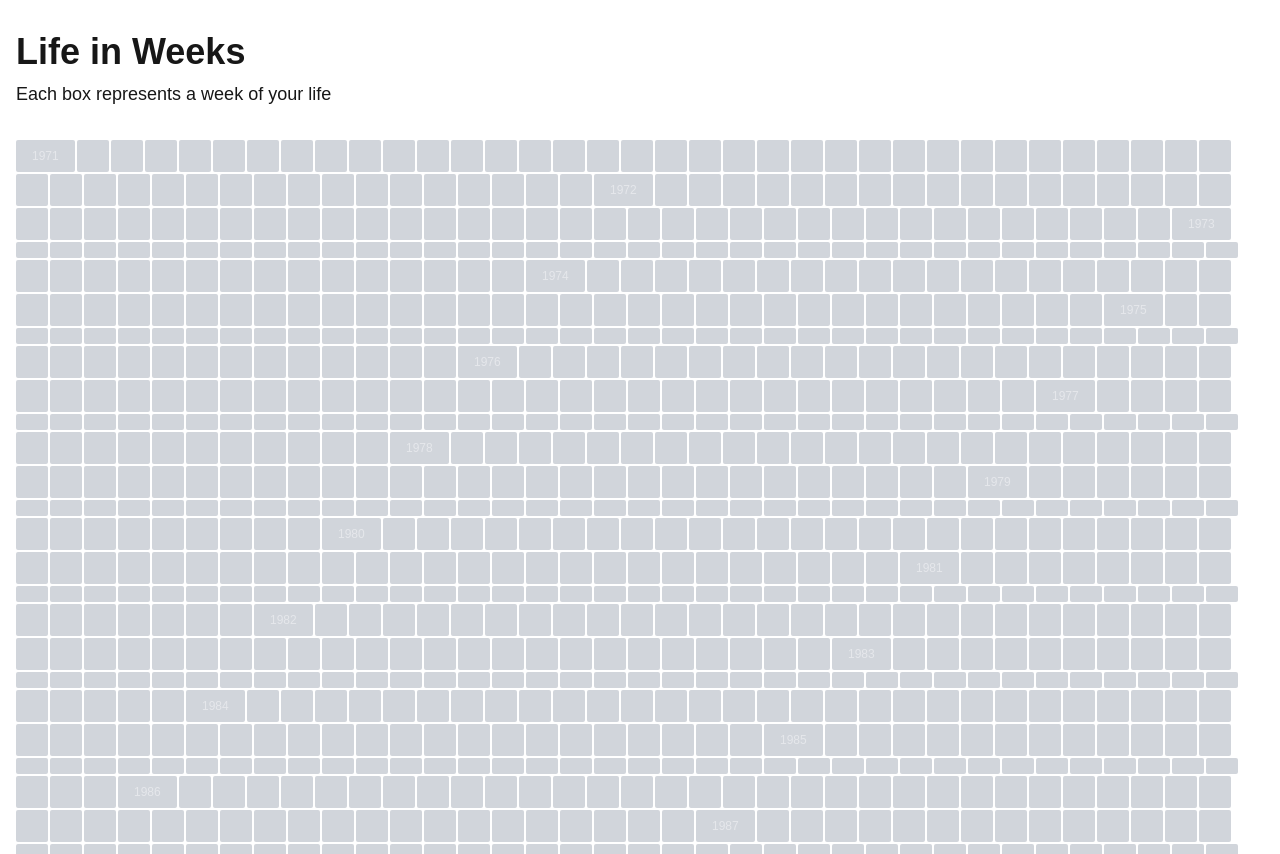
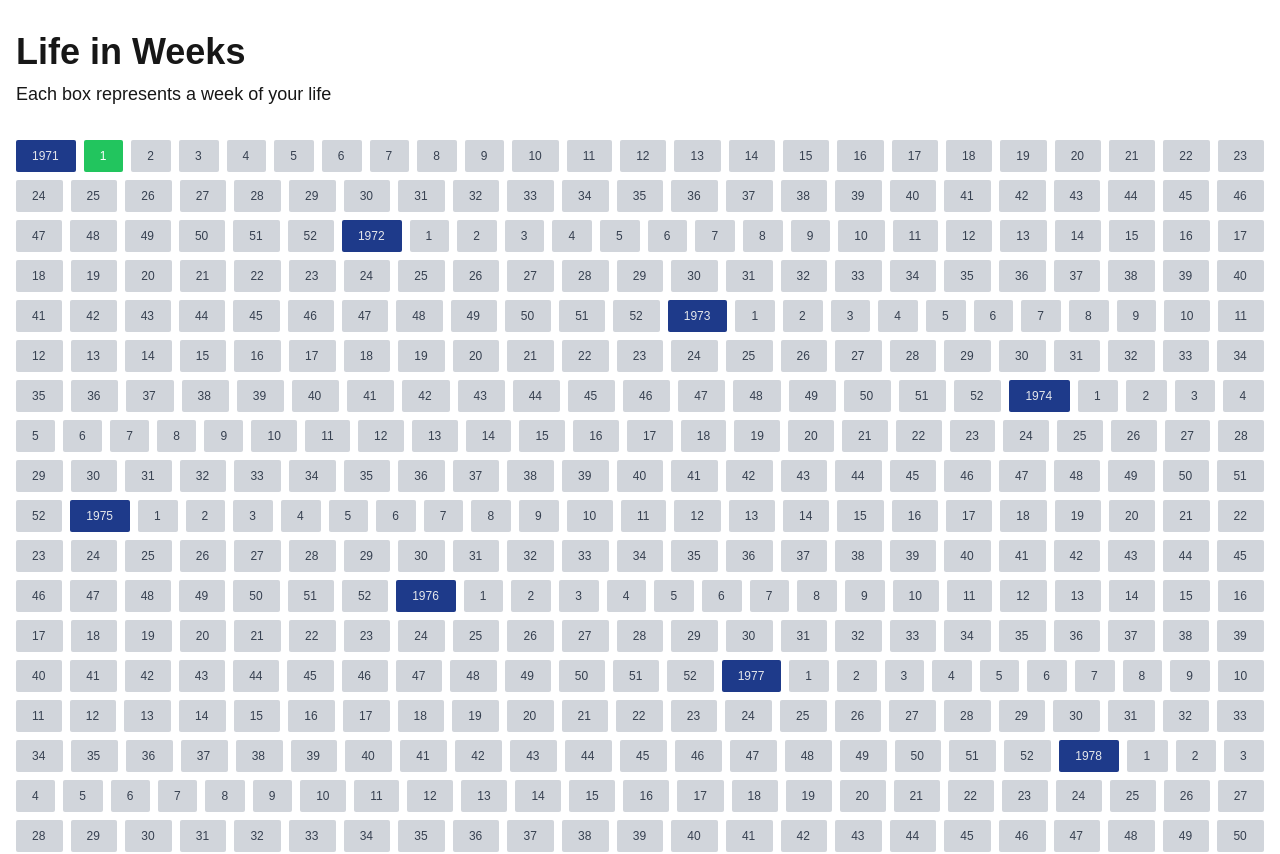
Before and after one commit to elmofromok/mylifeinweeks, a Next.js app: page / in a window 1280 px wide. Shown: the top 854 px of the page. Built offline with nearby package versions, Linux system fonts and the light colour scheme.

Commit message:
Update timeline grid to show yearly breakdown 🎉
- Added support for displaying events on a weekly basis.
- Changed the layout to group weeks by year with markers.
- Improved styling for current week and event weeks.
- Defaulted events prop to an empty array.

```diff
--- a/app/components/timeline/grid.tsx
+++ b/app/components/timeline/grid.tsx
@@ -1,48 +1,79 @@
 'use client';
+
+import { LifeEvent } from '../../types';
 
 interface TimelineGridProps {
   birthDate: Date;
   totalWeeks?: number;
+  events?: LifeEvent[];
 }
 
 export function TimelineGrid({
   birthDate,
   totalWeeks = 4160,
+  events = [],
 }: TimelineGridProps) {
-  // Calculate current week number from birth date
   const today = new Date();
   const diffTime = Math.abs(today.getTime() - birthDate.getTime());
   const currentWeek = Math.floor(diffTime / (1000 * 60 * 60 * 24 * 7));
   const birthYear = birthDate.getFullYear();
-
-  const weeks = Array.from({ length: totalWeeks }, (_, index) => ({
-    weekNumber: index,
-    isCurrentWeek: index === currentWeek,
-    isPast: index < currentWeek,
-    hasEvent: false, // We'll implement this later
-    isStartOfYear: index % 52 === 0,
-    year: birthYear + Math.floor(index / 52),
-  }));
+  const totalYears = Math.ceil(totalWeeks / 52);
 
   return (
-    <div className='flex flex-wrap gap-0.5 w-fit'>
-      {weeks.map(week => (
-        <div
-          key={week.weekNumber}
-          className={`px-4 py-2
-            relative  transition-colors rounded-sm
-            ${week.isCurrentWeek ? 'bg-blue-500' : ''}
-            ${week.isPast ? 'bg-gray-300' : 'bg-gray-200'}
-            hover:bg-gray-300
-            ${week.isStartOfYear ? 'bg-blue-900' : ''}
-          `}
-          title={`Week ${week.weekNumber} (${week.year})`}
-        >
-          {week.isStartOfYear && (
-            <div className='text-xs text-gray-200'>{week.year}</div>
-          )}
-        </div>
-      ))}
+    <div className='flex flex-wrap gap-2 w-fit'>
+      {Array.from({ length: totalYears }, (_, yearIndex) => {
+        const year = birthYear + yearIndex;
+        const yearStartWeek = yearIndex * 52;
+
+        return (
+          <>
+            {/* Year marker */}
+            <div
+              key={`year-marker-${year}`}
+              className='flex-auto min-h-8 px-4 py-2 bg-blue-900 rounded-sm'
+            >
+              <div className='text-xs text-gray-200'>{year}</div>
+            </div>
+
+            {/* Weeks of this year */}
+            {Array.from({ length: 52 }, (_, weekIndex) => {
+              const absoluteWeekNumber = yearStartWeek + weekIndex;
+              const event = events.find(
+                e => e.weekNumber === absoluteWeekNumber,
+              );
+
+              return (
+                <div
+                  key={`week-${year}-${weekIndex + 1}`}
+                  className={`flex-auto min-h-8 px-4 py-2
+                    relative transition-colors rounded-sm text-xs
+                    ${
+                      absoluteWeekNumber === currentWeek
+                        ? 'bg-blue-500 text-white'
+                        : ''
+                    }
+                    ${
+                      event
+                        ? 'bg-green-500 text-white'
+                        : absoluteWeekNumber < currentWeek
+                        ? 'bg-gray-300 text-gray-700'
+                        : 'bg-gray-200 text-gray-700'
+                    }
+                    hover:bg-gray-300
+                  `}
+                  title={
+                    event
+                      ? `${event.title} (${year})`
+                      : `Week ${weekIndex + 1} of ${year}`
+                  }
+                >
+                  {weekIndex + 1}
+                </div>
+              );
+            })}
+          </>
+        );
+      })}
     </div>
   );
 }
```
